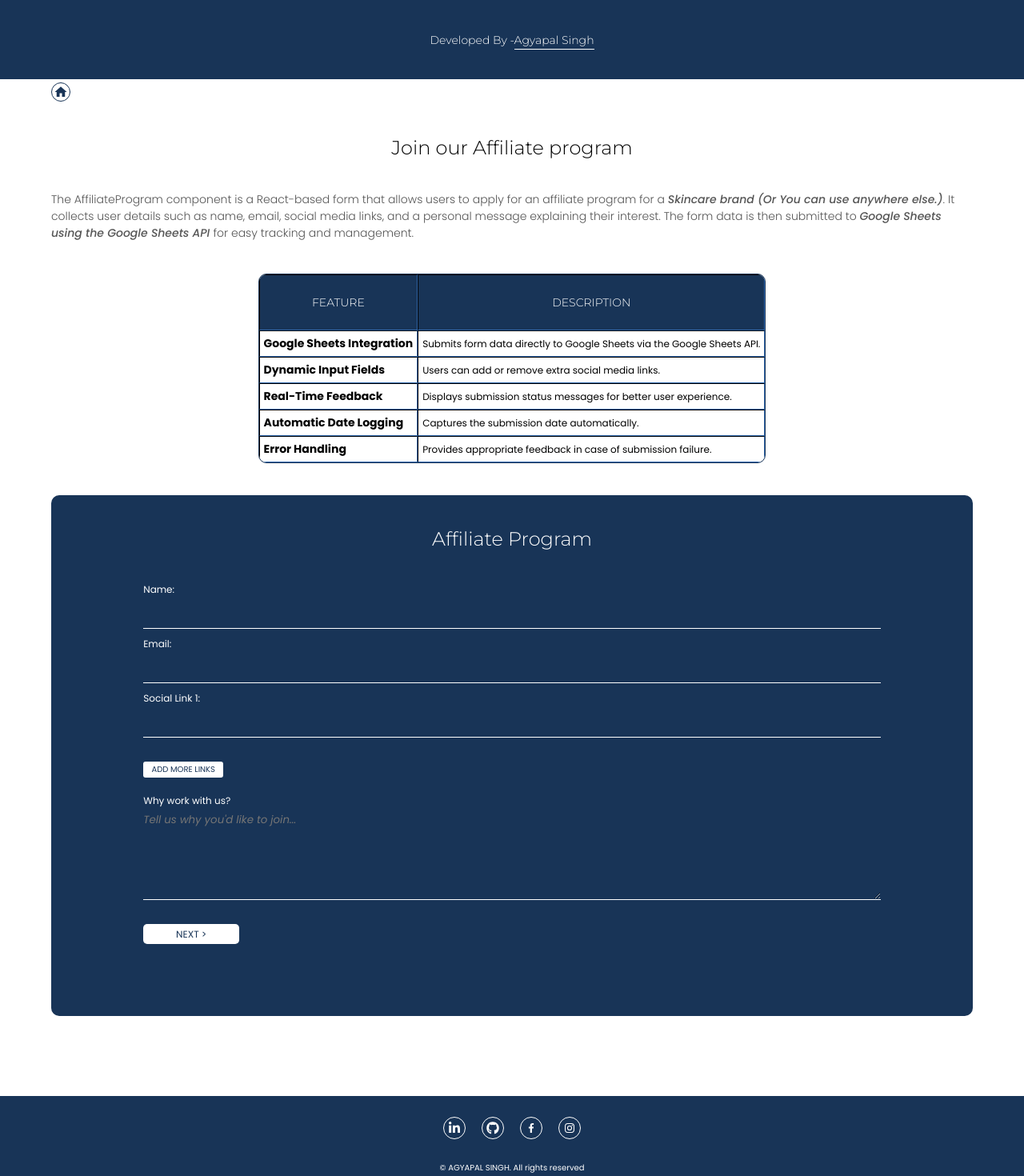
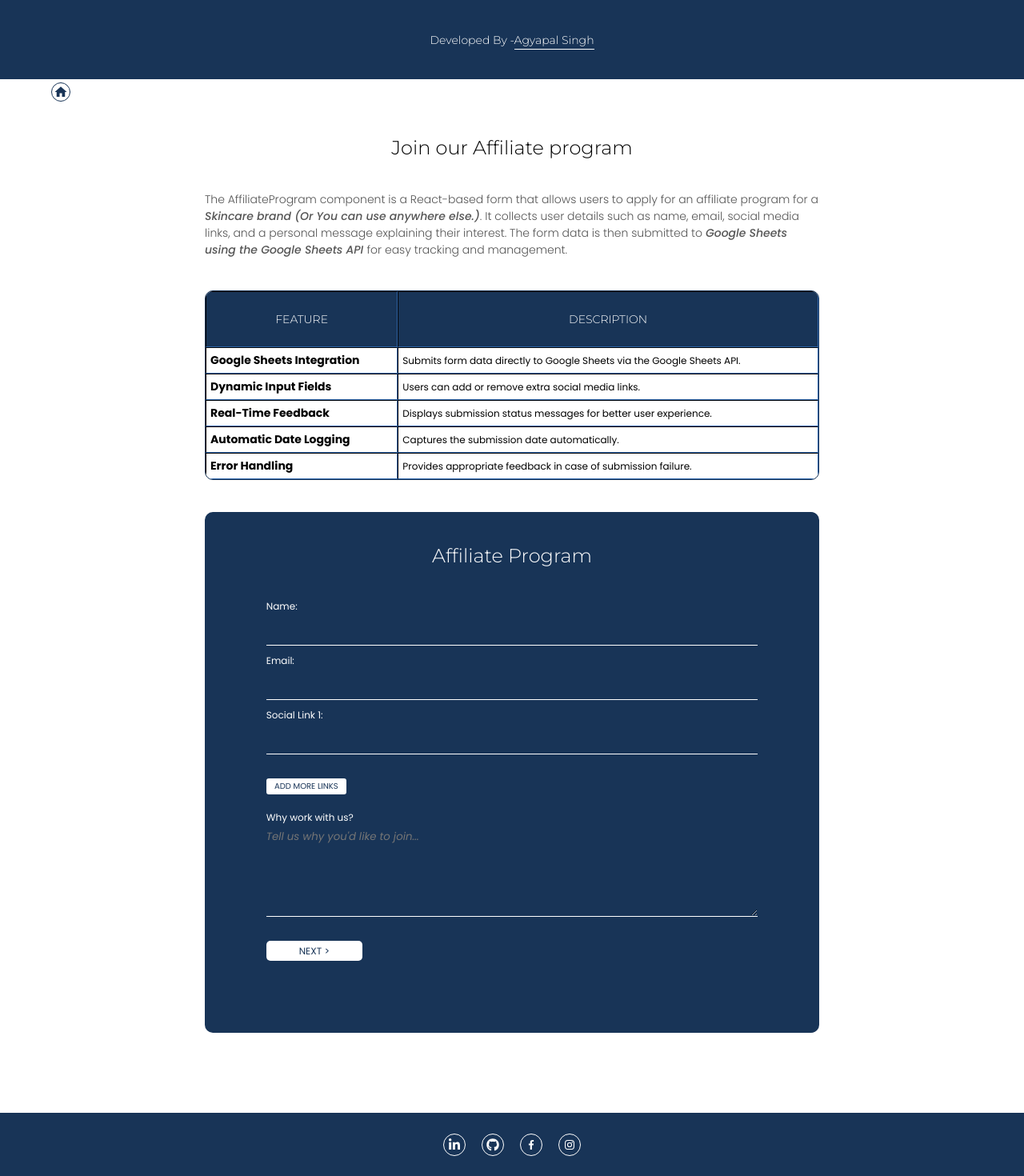
Before and after one commit to AgyapalSingh/React-Templates-Projects, a React (Vite) app: page /affiliate-program-page in a window 1280 px wide. Shown: the top 1470 px of the page at 80% size. Built offline with nearby package versions, Linux system fonts and the light colour scheme.

Commit message:
Media Query Added to Affiliate Page

```diff
--- a/src/Components/Template/TemplateCSS/AffiliateProgram.css
+++ b/src/Components/Template/TemplateCSS/AffiliateProgram.css
@@ -14,6 +14,12 @@
   justify-content: center;
   align-items: center;
   margin-bottom: 20px;
+}
+
+@media screen and (min-width: 1280px) {
+  .ag-affiliate-info {
+    width: 60%;
+  }
 }
 
 .ag-affiliate-info h1 {
@@ -41,6 +47,7 @@
   font-family: var(--theme-font-fam-secondary);
   border-radius: 10px;
   overflow: hidden;
+  width: 100%;
 }
 
 .ag-affiliate-tHead {
@@ -72,6 +79,12 @@ td strong {
   justify-content: center;
   align-items: center;
   margin-top: 20px;
+}
+
+@media screen and (min-width: 1280px) {
+  .ag-affiliate-form-container {
+    width: 60%;
+  }
 }
 
 .ag-affiliate-form {
```
